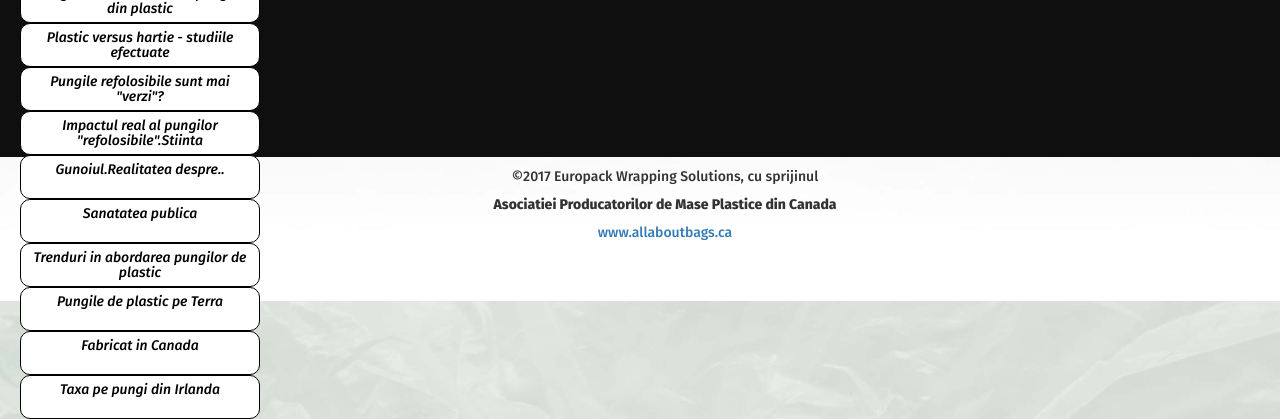
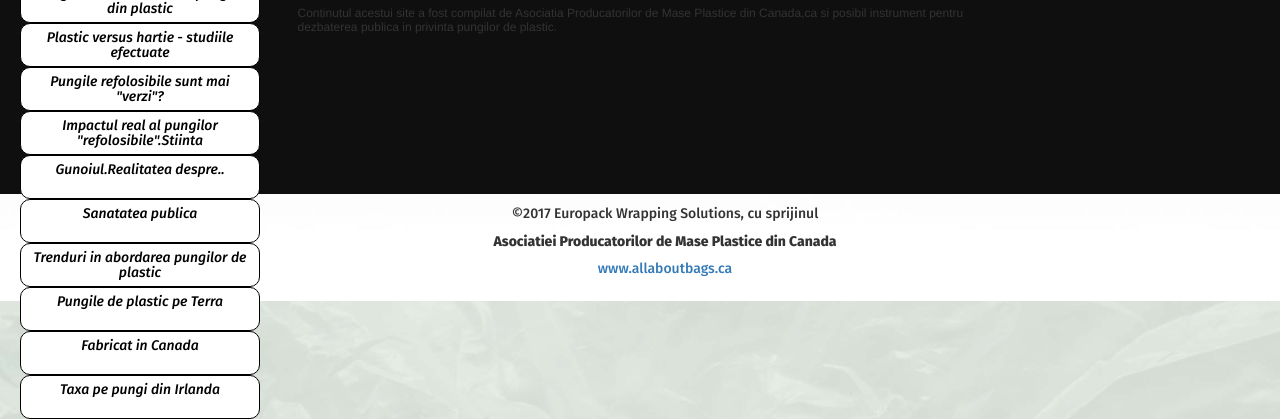
Before and after one commit to AlexVyi/totuldesprepungi, a plain HTML site: page index.html in a window 1280 px wide. Shown: the part 499-918 px from the top of the page. Drawn offline with Linux system fonts and the light colour scheme.

Commit message:
new main II

```diff
--- a/index.html
+++ b/index.html
@@ -48,7 +48,8 @@
 <div class="container-fluid" id="mainContainerFluid">
     <div class="container">
         <h1>Totul despre pungi<small>O iniţiativă a Europack Wrapping Solutions</small></h1>
-        <h6></h6>
+        <h6>Continutul acestui site a fost compilat de Asociatia Producatorilor de Mase Plastice din Canada,ca si posibil
+        instrument pentru dezbaterea publica in privinta pungilor de plastic.</h6>
     </div>
 </div><!--end main container fluid-->
 
```
